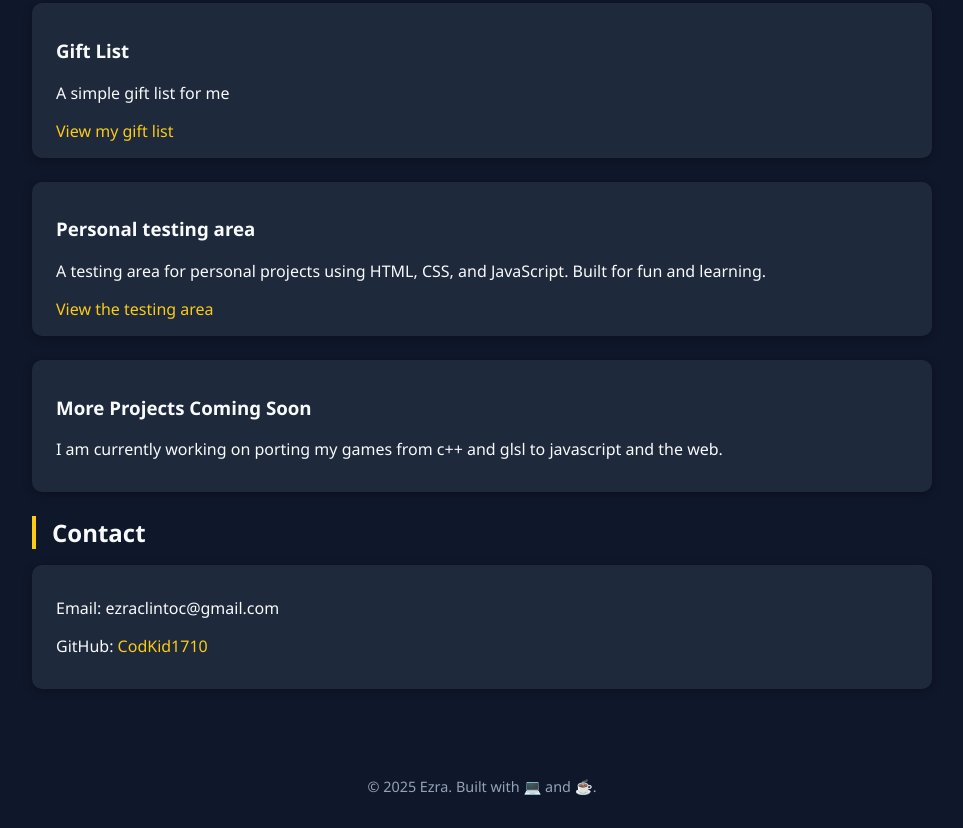
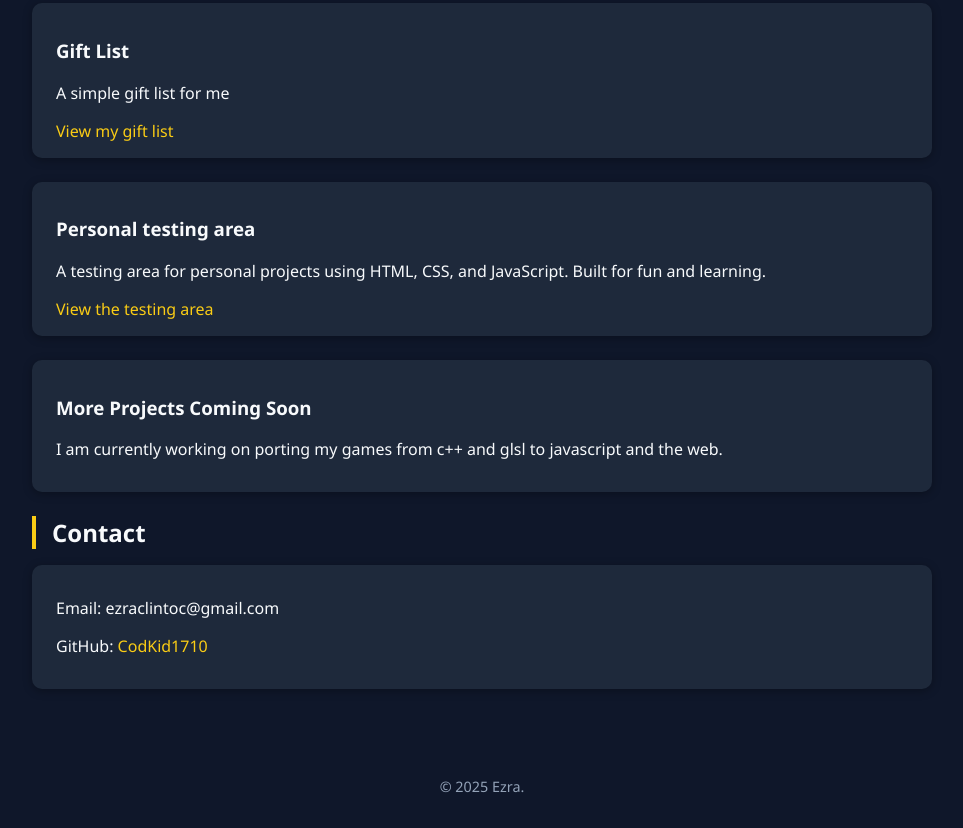
Before and after one commit to CodKid1710/CodKid1710.github.io, a plain HTML site: page index.html in a window 1280 px wide. Shown: the part 733-1561 px from the top of the page, without its empty margins (158-1121 px from the left). Drawn offline with Linux system fonts and the light colour scheme.

```diff
--- a/index.html
+++ b/index.html
@@ -90,7 +90,6 @@
         <a href="./gift-list/index.html" target="_blank">View my gift list</a>
       </div>
 
-
       <div class="card">
         <h3>Personal testing area</h3>
         <p>A testing area for personal projects using HTML, CSS, and JavaScript. Built for fun and learning.</p>
@@ -118,7 +117,7 @@
   </div>
 
   <footer>
-    &copy; 2025 Ezra. Built with 💻 and ☕.
+    &copy; 2025 Ezra.
   </footer>
 
 </body>
```
